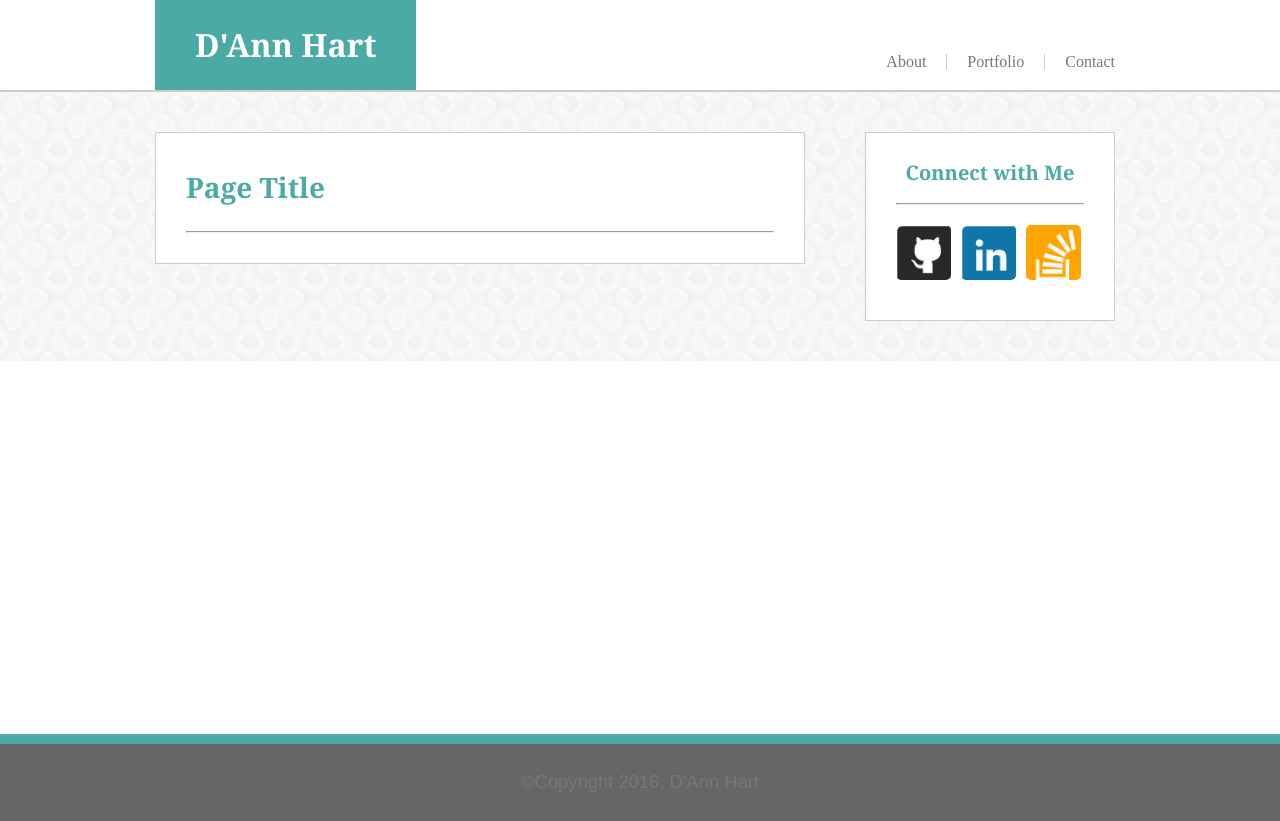
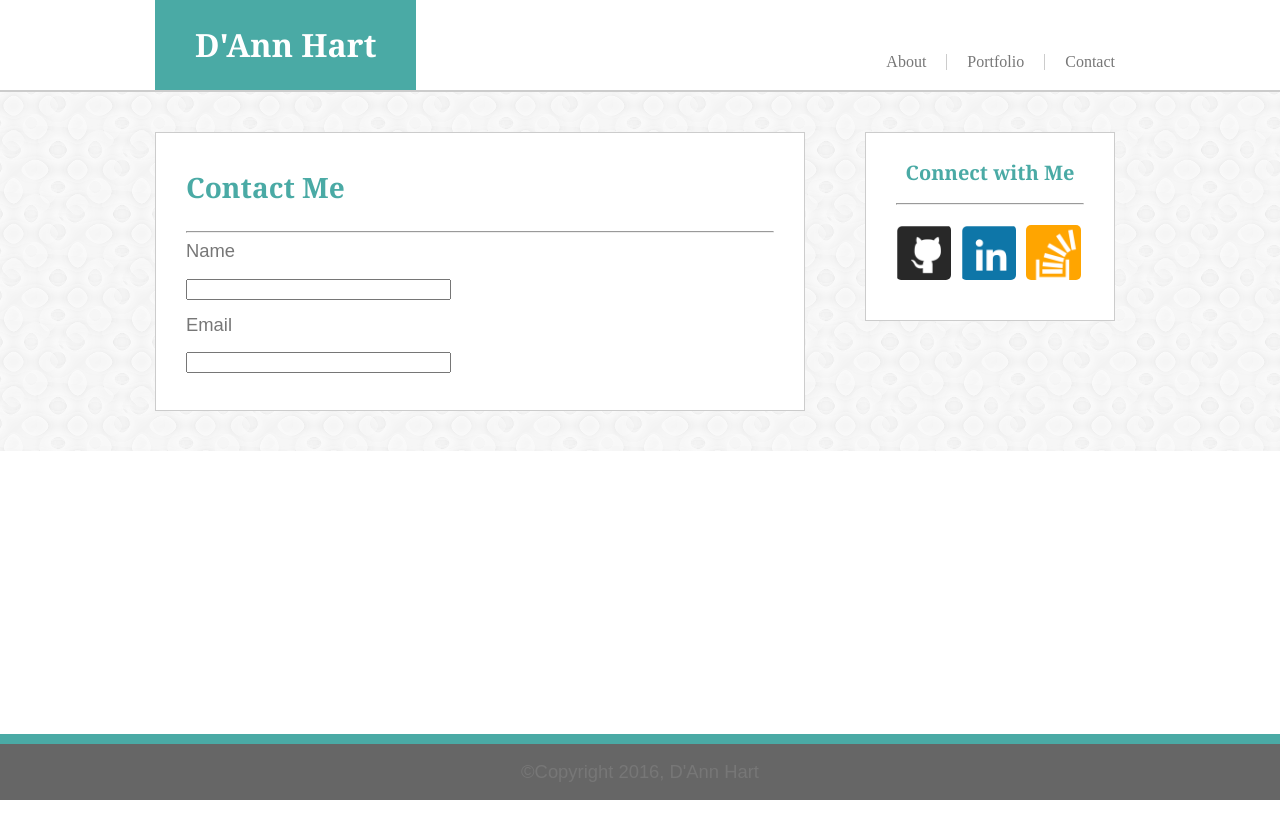
Before and after one commit to dnhart/Basic-Portfolio, a PHP site: page /contact.html in a window 1280 px wide. After the commit the page ends 800 px from the top, so only its background shows below. Run offline with PHP 8.4, Linux system fonts and the light colour scheme.

Commit message:
everything seems to be working but the fill down

```diff
--- a/assets/css/portfolio.css
+++ b/assets/css/portfolio.css
@@ -3,32 +3,35 @@ margin: 0;
 }
 html, body {
 height: 100%;
+
 }
 .wrapper {
-min-height: 100%;
-height: auto !important;
-height: 100%;
-margin: 0 auto -66px;
-
+	min-height: 100%;
+	height: auto !important;
+	height: 100%;
+	margin-bottom: -66px;
+	position: relative;
 }
 
 
 .footer, .push {
-	height: -66px;
+	height: 66px;
 	clear: both;
 	}
 
 .footer {
-background-color: #666666;
-	text-align: center;
 	font-family: 'Arial', 'Helvetica Neue', 'Helvetica', 'sans-serif';
 	color: #777777;
+	text-align: center;
+	background-color: #666666;
 	border-top: solid #4aaaa5 10px;
+	box-sizing: border-box;
 }
 
 
 .footer p {
-	padding: 20px;
+	padding: 10px 20px 0 20px;
+	margin: 0px;
 }
 /* Tag CSS */
 h1, h2, h3 {
@@ -123,22 +126,22 @@ h3 {
 /*Main Content CSS */
 
 #middlesection {
-	box-sizing: border-box;
+
 	width: 100%;
 	border-top: solid 2px #cccccc;
 	position: relative;
 	background-image: url('../images/confectionary.png');
 	padding: 40px 0 40px 0;
+	height: 100%;
+	overflow: auto;
+}
 
-	overflow: auto;
-
-}
 #contentcontainer {
 	box-sizing: border-box;
 	width: 960px;
 	margin-left: 155px;
 	overflow: auto;
-
+	height: 100%;
 }
 
 .pagecontent {
@@ -166,12 +169,14 @@ height: 100%;
 	float: left;
 }
 
-p {
+p, form {
 	font-family: 'Arial', 'Helvetica Neue', 'Helvetica', 'sans-serif';
 	color: #777777;
 	font-size: 115%;
 	line-height: 2;
 }
+
+
 
 .sociallinks {
 	box-sizing: border-box;
--- a/contact.html
+++ b/contact.html
@@ -2,7 +2,7 @@
 <html lang="en">
 <head>
 	<meta charset="utf-8">
-	<title>D'Ann Hart Portfolio</title>
+	<title>D'Ann Hart Portfolio - Contact Me</title>
 	<link href="assets/css/reset.css" type="text/css" rel="stylesheet">
 	<link href="assets/css/portfolio.css" type="text/css" rel="stylesheet">
 </head>
@@ -30,11 +30,16 @@
 	<!-- Left section of content - the main purpose of the page -->
 		<div class="pagecontent">
 			<div>
-				<h2>Page Title</h2>
+				<h2>Contact Me</h2>
 			</div>
 			<hr />
 			<div>
-			 <!--main content-->
+				<form action="" method="post">
+	  				<label for="name">Name</label><br />
+						<input id="name" class="input" name="name" type="text" value="" size="30" /><br />
+					<label for="email">Email</label><br />
+						<input id="name" class="input" name="name" type="text" value="" size="30" /><br />
+				</form>
 			</div>
 
 
--- a/index.html
+++ b/index.html
@@ -2,7 +2,7 @@
 <html lang="en">
 <head>
 	<meta charset="utf-8">
-	<title>D'Ann Hart Portfolio</title>
+	<title>D'Ann Hart Portfolio - About Me</title>
 	<link href="assets/css/reset.css" type="text/css" rel="stylesheet">
 	<link href="assets/css/portfolio.css" type="text/css" rel="stylesheet">
 </head>
@@ -37,7 +37,7 @@
 				<div class="profile">
 					<img src="assets/images/dnhart.jpg" />
 					<p>Ut pretium odio sit amet eros iaculis, id cursus ex pretium. Proin eleifend dui orci, sed accumsan augue eleifend vel. In hac habitasse platea dictumst. Vivamus consequat purus nibh, a dictum ante condimentum non. Nullam rhoncus est ac justo volutpat, et iaculis sapien rhoncus. Morbi et convallis eros. In faucibus quis elit ut iaculis. Nullam quis posuere ex, volutpat porta ipsum. </p>
-			</div>
+				</div> <!-- end profile div -->
 
 
 			</div> <!-- end pagecontent -->
--- a/portfolio.html
+++ b/portfolio.html
@@ -2,7 +2,7 @@
 <html lang="en">
 <head>
 	<meta charset="utf-8">
-	<title>D'Ann Hart Portfolio</title>
+	<title>D'Ann Hart Portfolio - My Projects</title>
 	<link href="assets/css/reset.css" type="text/css" rel="stylesheet">
 	<link href="assets/css/portfolio.css" type="text/css" rel="stylesheet">
 </head>
```
Lines whose indentation alone changed are shown as unchanged.
